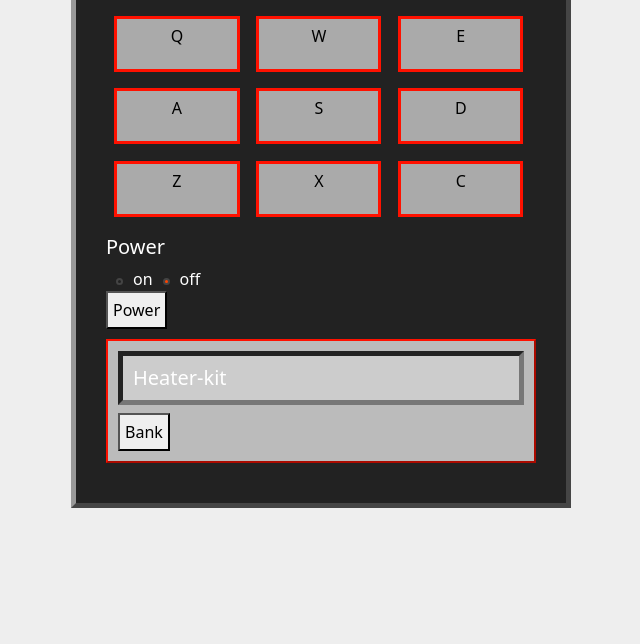
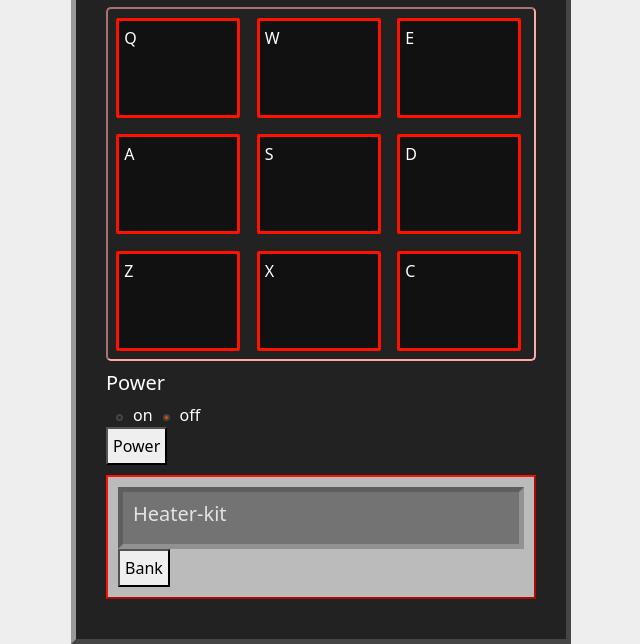
Before and after one commit to Efe-Onoh/Drum-machine, a website: page index.html in a window 1280 px wide. Shown: the part 164-808 px from the top of the page, without its empty margins (319-959 px from the left). Drawn offline with nearby package versions, Linux system fonts and the light colour scheme.

Commit message:
applying additional style

```diff
--- a/app.js
+++ b/app.js
@@ -175,9 +175,9 @@ var PowerIndicatorComponent = function PowerIndicatorComponent(props) {
 var BankComponent = function BankComponent(props) {
   return /*#__PURE__*/React.createElement("div", {
     id: "bank-component"
-  }, /*#__PURE__*/React.createElement("h5", {
+  }, /*#__PURE__*/React.createElement("div", {
     id: "bank-display"
-  }, props.bank), /*#__PURE__*/React.createElement("button", {
+  }, /*#__PURE__*/React.createElement("h5", null, props.bank)), /*#__PURE__*/React.createElement("button", {
     className: "button-class",
     id: "toggle-bank-button",
     onClick: props.toggleBank
--- a/index.js
+++ b/index.js
@@ -169,7 +169,9 @@ const PowerIndicatorComponent = (props) =>{
 const BankComponent = (props) =>{
   return (
     <div id="bank-component">
-      <h5 id="bank-display">{props.bank}</h5>
+      <div id="bank-display">
+        <h5>{props.bank}</h5>
+      </div>
       <button className="button-class" id="toggle-bank-button" onClick={props.toggleBank}>Bank</button>
     </div>
   )
--- a/styles/app.css
+++ b/styles/app.css
@@ -33,7 +33,8 @@ body {
 }
 
 #bank-display {
-  background: #ccc;
+  background: #444;
+  opacity: 0.6;
   border: 5px inset #777;
   padding: 10px;
 }
@@ -47,20 +48,28 @@ body {
   padding: 5px;
 }
 
-.button-class:hover {
-  background: #ccc;
-}
-
 #drum-pad-container {
+  border: 2px inset #faa;
+  border-radius: 5px;
   width: 100%;
   margin: 10px 0;
 }
 
 .drum-pad {
+  display: flex;
   width: 100%;
-  height: fit-content;
-  background: #aaa;
+  height: 100px;
+  background: #111;
   border: 3px solid #f10;
+  border-radius: 2px;
+}
+
+.drum-pad:hover {
+  background: #faa;
+}
+
+.drum-pad p {
+  color: white;
 }
 
 #drum-pad-gradient {
```
